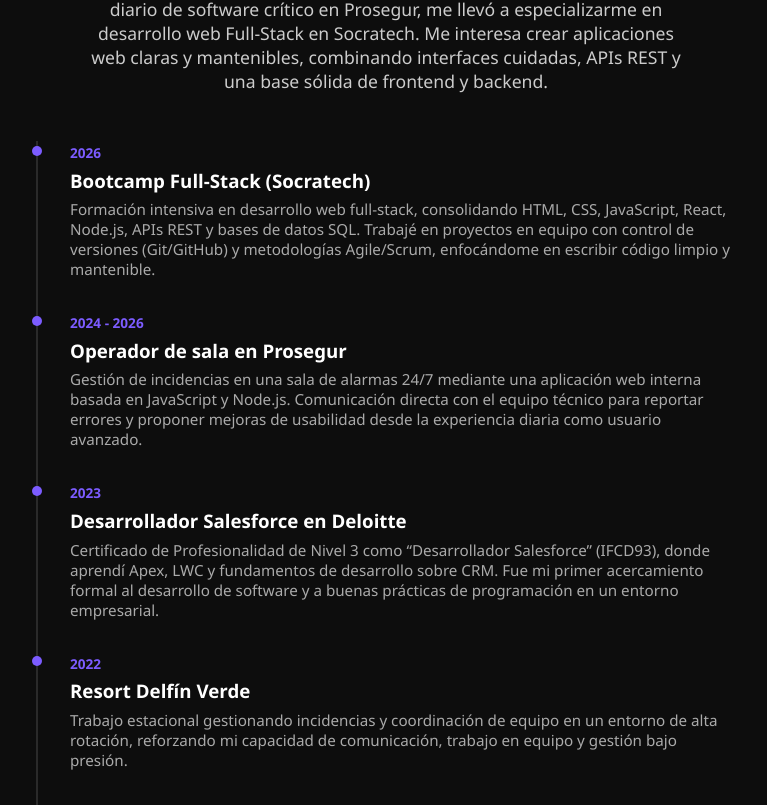
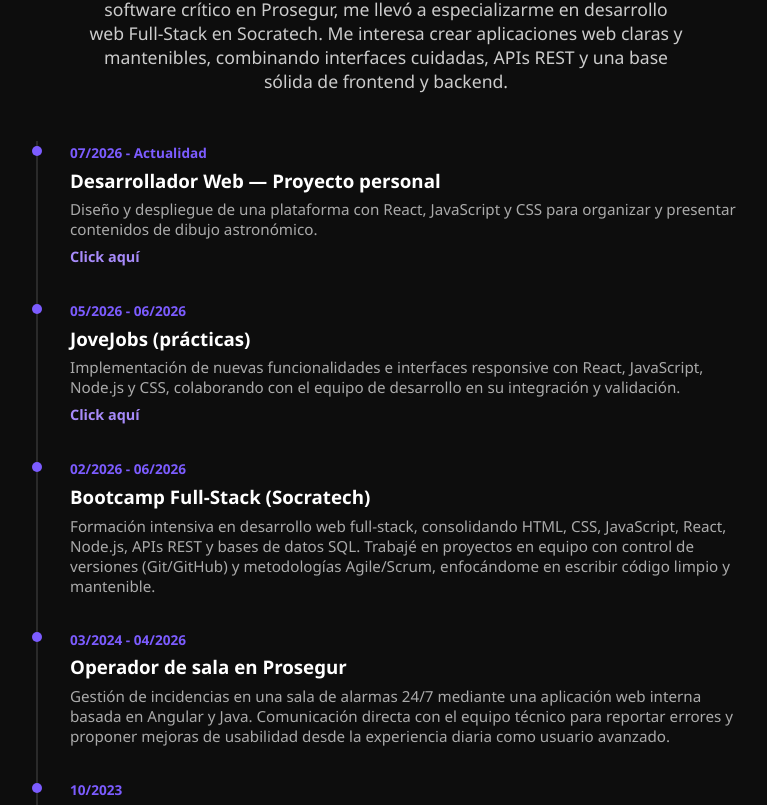
Before and after one commit to alex-salsan/MyPortfolio, a React (Vite) app: page / in a window 1280 px wide. Shown: the part 995-1800 px from the top of the page, without its empty margins (364-1131 px from the left). Built offline with nearby package versions, Linux system fonts and the light colour scheme.

Commit message:
actualización

```diff
--- a/src/components/AboutMe/AboutMe.css
+++ b/src/components/AboutMe/AboutMe.css
@@ -61,4 +61,17 @@
     color: #ccc;
     font-size: 1.05rem;
   }
+
+  .timelineLink {
+    display: inline-block;
+    margin-top: 8px;
+    color: #a78bfa;
+    font-weight: 600;
+    text-decoration: none;
+    font-size: 0.9rem;
+  }
+
+  .timelineLink:hover {
+    text-decoration: underline;
+  }
 }
--- a/src/components/AboutMe/AboutMe.jsx
+++ b/src/components/AboutMe/AboutMe.jsx
@@ -2,22 +2,34 @@ import './AboutMe.css'
 
 const milestones = [
   {
-    year: '2026',
+    year: '07/2026 - Actualidad',
+    title: 'Desarrollador Web — Proyecto personal',
+    description: 'Diseño y despliegue de una plataforma con React, JavaScript y CSS para organizar y presentar contenidos de dibujo astronómico.',
+    link: 'https://dibujoastronomico-jesussalado.vercel.app',
+  },
+  {
+    year: '05/2026 - 06/2026',
+    title: 'JoveJobs (prácticas)',
+    description: 'Implementación de nuevas funcionalidades e interfaces responsive con React, JavaScript, Node.js y CSS, colaborando con el equipo de desarrollo en su integración y validación.',
+    link: 'https://github.com/alex-salsan/JoveJobs',
+  },
+  {
+    year: '02/2026 - 06/2026',
     title: 'Bootcamp Full-Stack (Socratech)',
     description: 'Formación intensiva en desarrollo web full-stack, consolidando HTML, CSS, JavaScript, React, Node.js, APIs REST y bases de datos SQL. Trabajé en proyectos en equipo con control de versiones (Git/GitHub) y metodologías Agile/Scrum, enfocándome en escribir código limpio y mantenible.',
   },
   {
-    year: '2024 - 2026',
+    year: '03/2024 - 04/2026',
     title: 'Operador de sala en Prosegur',
-    description: 'Gestión de incidencias en una sala de alarmas 24/7 mediante una aplicación web interna basada en JavaScript y Node.js. Comunicación directa con el equipo técnico para reportar errores y proponer mejoras de usabilidad desde la experiencia diaria como usuario avanzado.',
+    description: 'Gestión de incidencias en una sala de alarmas 24/7 mediante una aplicación web interna basada en Angular y Java. Comunicación directa con el equipo técnico para reportar errores y proponer mejoras de usabilidad desde la experiencia diaria como usuario avanzado.',
   },
   {
-    year: '2023',
+    year: '10/2023',
     title: 'Desarrollador Salesforce en Deloitte',
     description: 'Certificado de Profesionalidad de Nivel 3 como “Desarrollador Salesforce” (IFCD93), donde aprendí Apex, LWC y fundamentos de desarrollo sobre CRM. Fue mi primer acercamiento formal al desarrollo de software y a buenas prácticas de programación en un entorno empresarial.',
   },
   {
-    year: '2022',
+    year: '05/2022 - 09/2022',
     title: 'Resort Delfín Verde',
     description: 'Trabajo estacional gestionando incidencias y coordinación de equipo en un entorno de alta rotación, reforzando mi capacidad de comunicación, trabajo en equipo y gestión bajo presión.',
   },
@@ -33,15 +45,20 @@ const AboutMe = () => {
     <section id="about" className="about">
       <h2>Sobre mí</h2>
       <p className="aboutIntro">
-        Vengo de un perfil poco típico: empecé en fotografía y modelado 3D, y mi formación en desarrollo Salesforce con Deloitte, junto con el uso diario de software crítico en Prosegur, me llevó a especializarme en desarrollo web Full-Stack en Socratech. Me interesa crear aplicaciones web claras y mantenibles, combinando interfaces cuidadas, APIs REST y una base sólida de frontend y backend.
+        Vengo de un perfil poco típico: empecé en fotografía y modelado 3D, y mi formación en desarrollo con Deloitte, junto con el uso diario de software crítico en Prosegur, me llevó a especializarme en desarrollo web Full-Stack en Socratech. Me interesa crear aplicaciones web claras y mantenibles, combinando interfaces cuidadas, APIs REST y una base sólida de frontend y backend.
       </p>
 
       <div className="timeline">
-        {milestones.map(({ year, title, description }) => (
+        {milestones.map(({ year, title, description, link }) => (
           <div key={title} className="timelineItem">
             <span className="timelineYear">{year}</span>
             <h3>{title}</h3>
             <p>{description}</p>
+            {link && (
+              <a href={link} target="_blank" rel="noopener noreferrer" className="timelineLink">
+                Click aquí
+              </a>
+            )}
           </div>
         ))}
       </div>
--- a/src/components/Skills/Skills.jsx
+++ b/src/components/Skills/Skills.jsx
@@ -3,7 +3,7 @@ import './Skills.css'
 const skillGroups = [
   {
     category: 'Frontend',
-    items: ['HTML5', 'CSS3', 'Flexbox', 'Grid', 'SASS', 'Bootstrap', 'Tailwind', 'JavaScript (ES6)', 'React', 'TypeScript', 'Angular', 'Responsive'],
+    items: ['HTML5', 'CSS3', 'Flexbox', 'Grid', 'SASS', 'Bootstrap', 'Tailwind', 'JavaScript (ES6)', 'Vue', 'React', 'TypeScript', 'Angular', 'Responsive'],
   },
   {
     category: 'Backend',
@@ -23,7 +23,7 @@ const skillGroups = [
   },
   {
     category: 'IA generativa',
-    items: ['Analizar problemas', 'revisar código', 'proponer casos de prueba', 'elaborar documentación técnica']
+    items: ['GitHub Copilot', 'ChatGPT', 'Claude', 'Cursor', 'Debugging y tests']
   }
 ]
 
```
